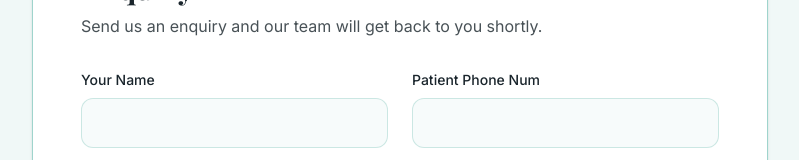
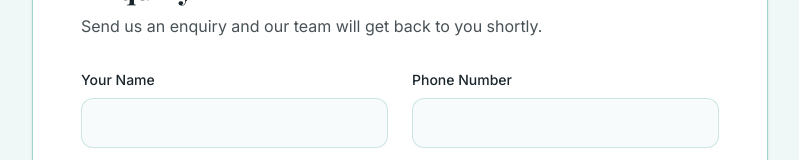
Before and after one commit to svmkr987/Hospital_Website, a React (Vite) app: page /contact in a window 1280 px wide. Shown: the part 183-343 px from the top of the page, without its empty margins (240-1039 px from the left). Built offline with nearby package versions, Linux system fonts and the light colour scheme.

Commit message:
Enquiry page update

```diff
--- a/src/pages/Contact.tsx
+++ b/src/pages/Contact.tsx
@@ -55,7 +55,7 @@ export default function Contact() {
                   <input required type="text" value={formData.name} onChange={e => setFormData({...formData, name: e.target.value})} className="w-full px-4 py-3 rounded-xl border border-sage/50 bg-mint/50 focus:bg-white focus:outline-none focus:ring-2 focus:ring-green/20 focus:border-green transition-all" />
                 </div>
                 <div>
-                  <label className="block text-sm font-medium text-slate mb-2">Patient Phone Num</label>
+                  <label className="block text-sm font-medium text-slate mb-2">Phone Number</label>
                   <input required type="tel" value={formData.phone} onChange={e => setFormData({...formData, phone: e.target.value})} className="w-full px-4 py-3 rounded-xl border border-sage/50 bg-mint/50 focus:bg-white focus:outline-none focus:ring-2 focus:ring-green/20 focus:border-green transition-all" />
                 </div>
               </div>
```
